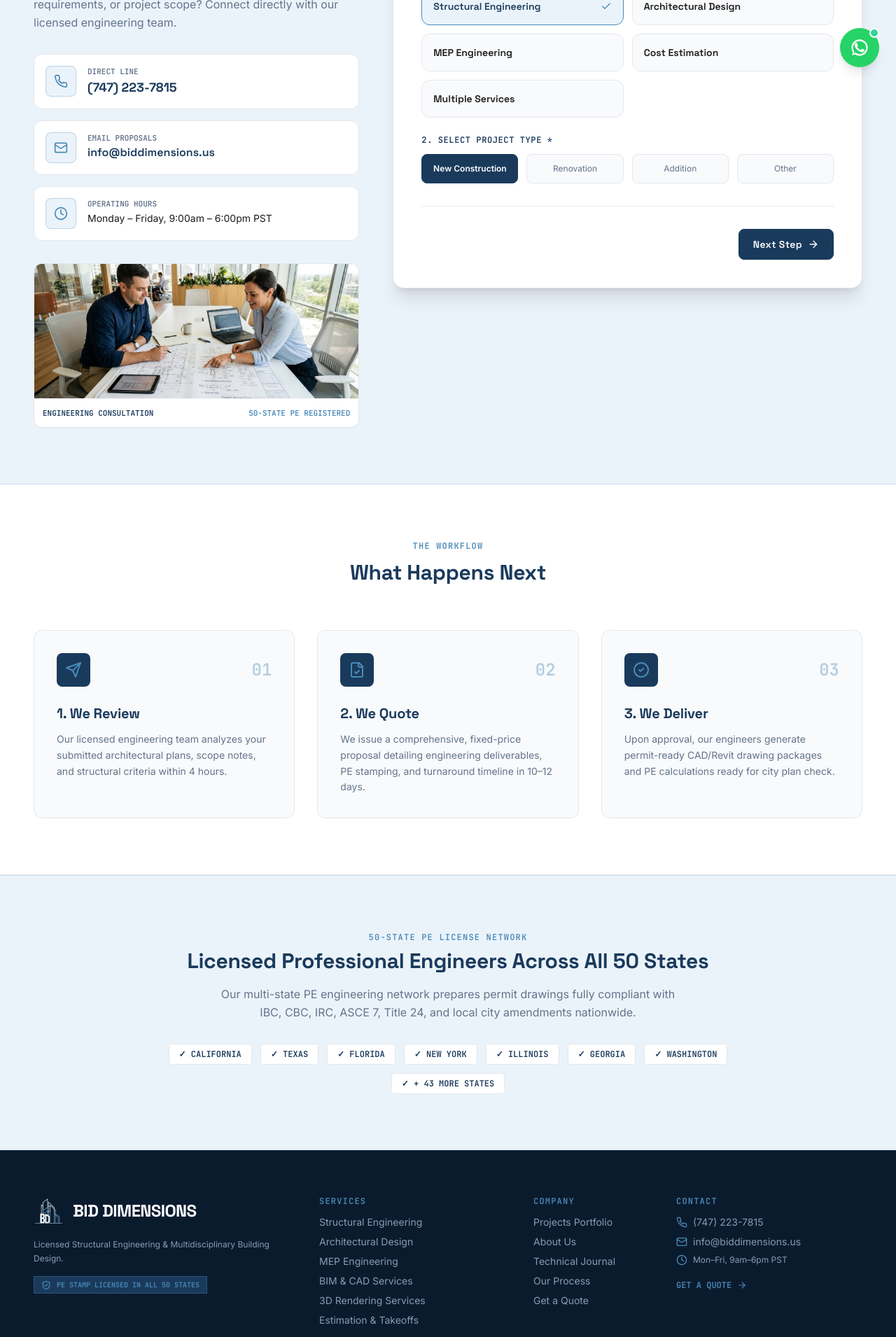
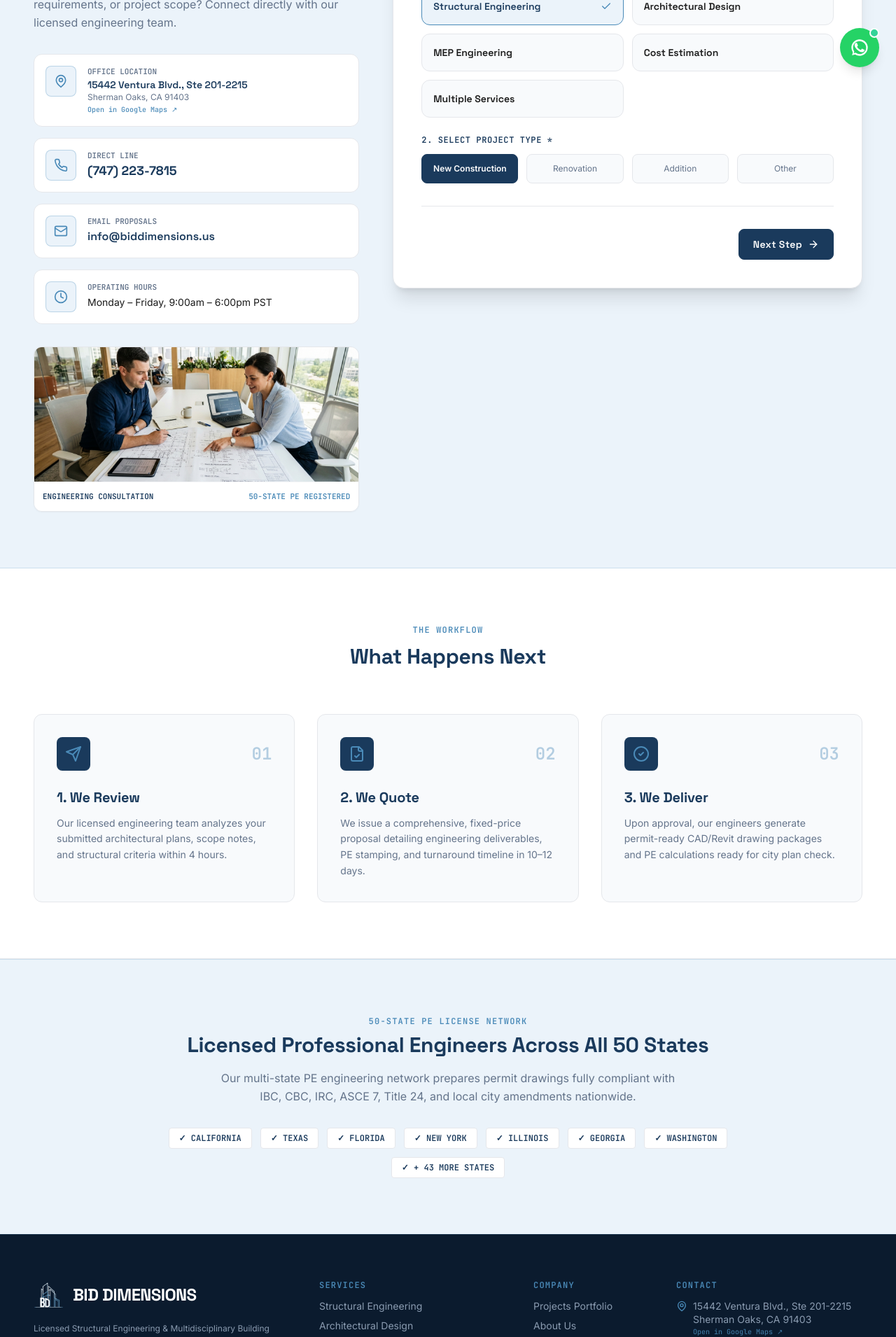
Before and after one commit to shehz-max/Bid-Dimension, a Next.js app: page /contact in a window 1280 px wide. Shown: the part 680-2590 px from the top of the page at 70% size. Built offline with nearby package versions, Linux system fonts and the light colour scheme.

Commit message:
feat: add exact business address with direct Google Maps navigation in Footer, Contact page, and SEO schema

```diff
--- a/app/(marketing)/contact/page.tsx
+++ b/app/(marketing)/contact/page.tsx
@@ -78,6 +78,30 @@
               {/* Direct Info Blocks */}
               <FadeInUp delay={0.45}>
                 <div className="flex flex-col gap-4 pt-2">
+                  {/* Address / Google Maps */}
+                  <a
+                    href="https://www.google.com/maps/search/?api=1&query=15442+Ventura+Blvd+Ste+201-2215+Sherman+Oaks+CA+91403"
+                    target="_blank"
+                    rel="noopener noreferrer"
+                    className="flex items-start gap-4 p-4 bg-white border border-gray-200 rounded-xl hover:border-bd-blue shadow-xs transition-all group"
+                  >
+                    <div className="w-11 h-11 bg-[#EBF3FA] border border-[#4A8AB8]/30 rounded-lg flex items-center justify-center text-bd-blue shrink-0 group-hover:bg-bd-navy group-hover:text-white transition-all">
+                      <MapPin className="w-5 h-5" />
+                    </div>
+                    <div>
+                      <span className="font-mono text-[11px] text-bd-gray block uppercase font-semibold">Office Location</span>
+                      <span className="font-display font-semibold text-sm text-bd-navy group-hover:text-bd-blue transition-colors block">
+                        15442 Ventura Blvd., Ste 201-2215
+                      </span>
+                      <span className="font-body text-xs text-bd-gray block">
+                        Sherman Oaks, CA 91403
+                      </span>
+                      <span className="text-[10px] font-mono text-bd-blue group-hover:underline block mt-0.5">
+                        Open in Google Maps ↗
+                      </span>
+                    </div>
+                  </a>
+
                   {/* Phone */}
                   <a
                     href="tel:7472237815"
--- a/app/layout.tsx
+++ b/app/layout.tsx
@@ -91,6 +91,10 @@
   priceRange: '$$',
   address: {
     '@type': 'PostalAddress',
+    streetAddress: '15442 Ventura Blvd., Ste 201-2215',
+    addressLocality: 'Sherman Oaks',
+    addressRegion: 'CA',
+    postalCode: '91403',
     addressCountry: 'US',
   },
   openingHoursSpecification: [
--- a/components/organisms/Footer.tsx
+++ b/components/organisms/Footer.tsx
@@ -2,7 +2,7 @@
 
 import React from 'react';
 import Link from 'next/link';
-import { ArrowUp, Phone, Mail, Clock, ShieldCheck, ArrowRight } from 'lucide-react';
+import { ArrowUp, Phone, Mail, Clock, ShieldCheck, ArrowRight, MapPin } from 'lucide-react';
 
 export const Footer: React.FC = () => {
   const scrollToTop = () => {
@@ -106,7 +106,23 @@
           {/* Col 4: Contact & Instant Action (3 Cols) */}
           <div className="lg:col-span-3 flex flex-col gap-3">
             <h4 className="font-mono text-xs uppercase tracking-widest text-bd-blue font-semibold">Contact</h4>
-            <div className="flex flex-col gap-2 text-sm text-bd-text-muted">
+            <div className="flex flex-col gap-2.5 text-sm text-bd-text-muted">
+              <a
+                href="https://www.google.com/maps/search/?api=1&query=15442+Ventura+Blvd+Ste+201-2215+Sherman+Oaks+CA+91403"
+                target="_blank"
+                rel="noopener noreferrer"
+                className="flex items-start gap-2 hover:text-bd-blue transition-colors group text-xs sm:text-sm"
+              >
+                <MapPin className="w-4 h-4 text-bd-blue shrink-0 mt-0.5 group-hover:scale-110 transition-transform" />
+                <div className="flex flex-col leading-snug">
+                  <span>15442 Ventura Blvd., Ste 201-2215</span>
+                  <span>Sherman Oaks, CA 91403</span>
+                  <span className="text-[10px] font-mono text-bd-blue/80 group-hover:text-bd-blue transition-colors mt-0.5">
+                    Open in Google Maps ↗
+                  </span>
+                </div>
+              </a>
+
               <a href="tel:7472237815" className="flex items-center gap-2 hover:text-bd-blue transition-colors">
                 <Phone className="w-4 h-4 text-bd-blue shrink-0" />
                 <span>(747) 223-7815</span>
@@ -123,7 +139,7 @@
 
             <Link
               href="/contact"
-              className="inline-flex items-center gap-2 text-xs font-mono font-semibold uppercase text-bd-blue hover:text-white transition-colors mt-2"
+              className="inline-flex items-center gap-2 text-xs font-mono font-semibold uppercase text-bd-blue hover:text-white transition-colors mt-1"
             >
               <span>Get a Quote</span>
               <ArrowRight className="w-3.5 h-3.5" />
```
